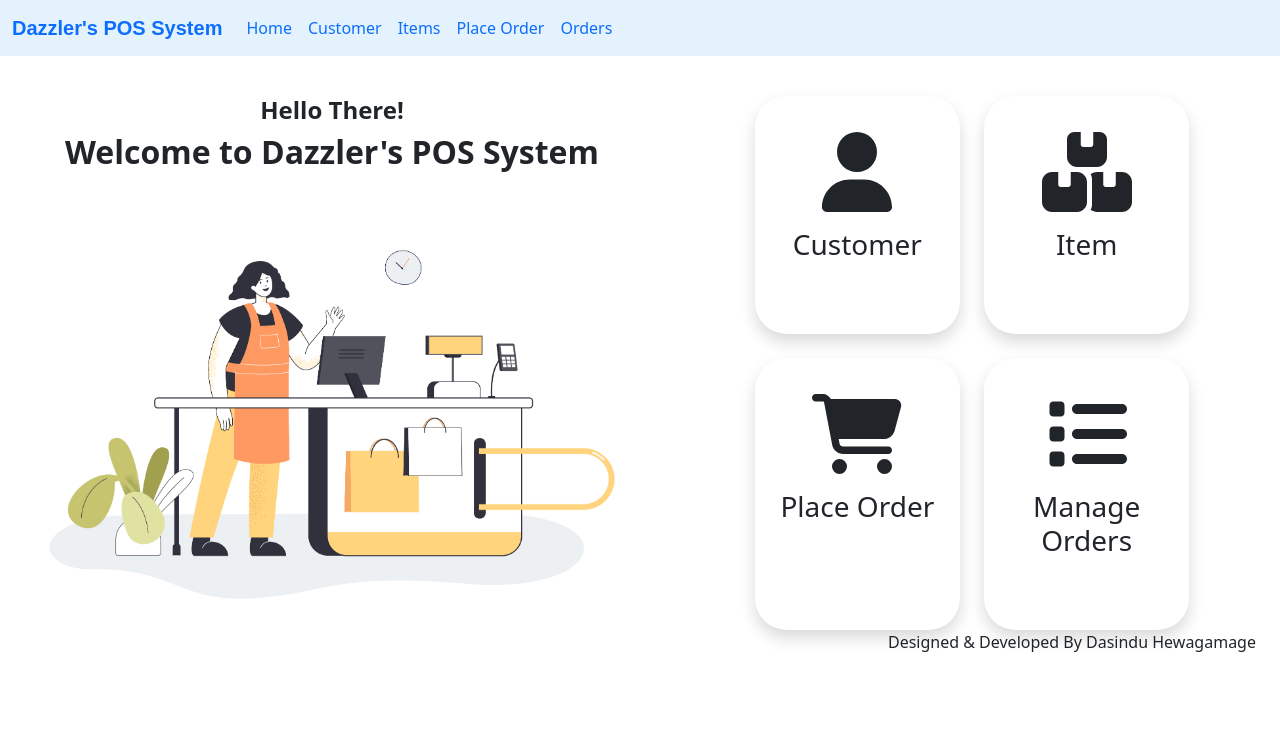
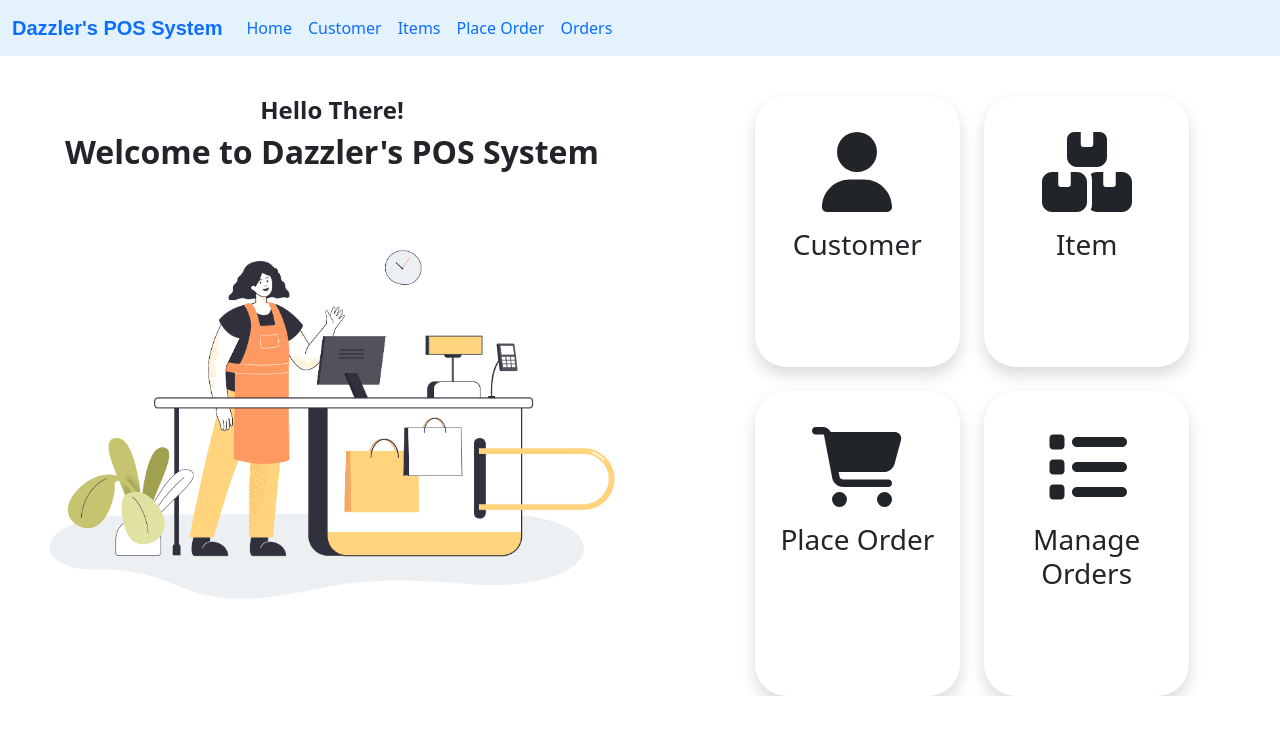
Before and after one commit to Dazzler123/POS-Application-MERN, a React (Create React App) app in the folder pos-frontend/: page / in a window 1280 px wide. Shown: the top 734 px of the page. Built offline with nearby package versions, Linux system fonts and the light colour scheme.

Commit message:
Content updated

```diff
--- a/pos-frontend/src/component/DashboardForm.jsx
+++ b/pos-frontend/src/component/DashboardForm.jsx
@@ -32,10 +32,10 @@ export const DashboardForm = () => {
         navigate('/manage-order');
     }
 
-
     const styles = {
-        backgroundColor: '#e3f2fd',
+        // backgroundColor: '#e3f2fd',
         // fontSize: '48px'
+        height:"75vh"
     };
 
     const btnDashboard = {
@@ -76,7 +76,9 @@ export const DashboardForm = () => {
                     />
                 </Container>
 
-                <Row className="col-md-6 col-sm-12 row gap-4 mt-5 justify-content-center text-center">
+                <Row className="col-md-6 col-sm-12 row gap-4 mt-5 justify-content-center text-center
+                pb-0 mb-0"
+                style={styles}>
                     <Col id="btn_Customer" className="col-4 shadow bg-body rounded-5 "
                          style={{...btnGroupStyle, ...(isHovered && btnGroupHoverStyle)}}
                          onClick={btnCustomerOnClick}>
@@ -105,9 +107,9 @@ export const DashboardForm = () => {
                         <h3 className="display-6 fs-3 mt-3">Manage Orders</h3>
                     </Col>
                 </Row>
-                <small className="col-12 fw-light fs-6 text-end mt-0 pe-4">
-                    Designed & Developed By Dasindu Hewagamage
-                </small>
+                {/*<small className="col-12 fw-light fs-6 text-end pe-4 m-0">*/}
+                {/*    Designed & Developed By Dasindu Hewagamage*/}
+                {/*</small>*/}
             </Container>
         </>
     )
```
